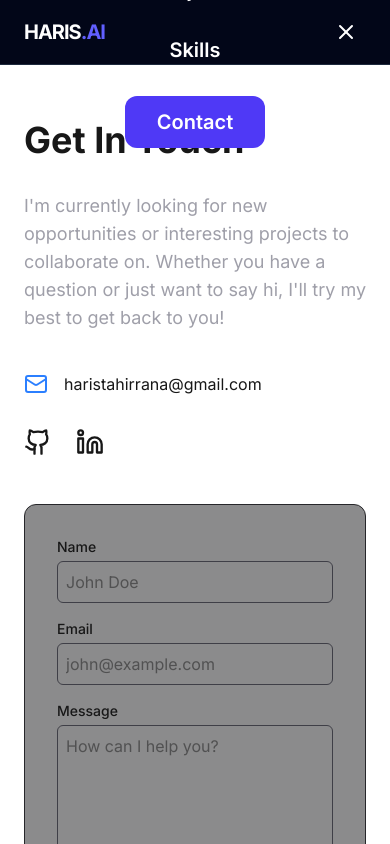
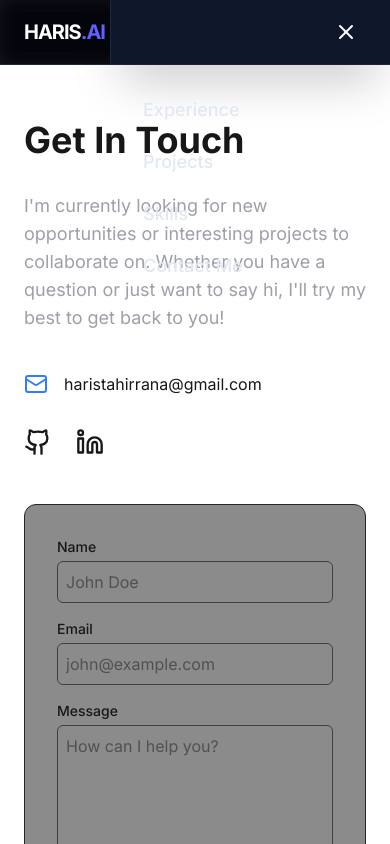
Before and after one commit to HarisTahir2003/portfolio, a Next.js app: page /contact in a window 390 px wide. Both pictures are taken after a click on the button 346 px from the left and 32 px from the top of the page. Shown: the top 844 px of the page. Built offline with nearby package versions, Linux system fonts and the light colour scheme.

Commit message:
edits in navbar

```diff
--- a/src/components/Navbar.tsx
+++ b/src/components/Navbar.tsx
@@ -1,17 +1,13 @@
 "use client";
-
-// hello this is navbar
 
 import { useState } from "react";
 import Link from "next/link";
 import { usePathname } from "next/navigation";
-import { Menu, X } from "lucide-react"; // Icons for mobile toggle
+import { Menu, X } from "lucide-react";
 
 const Navbar = () => {
   const [isOpen, setIsOpen] = useState(false);
   const pathname = usePathname();
-
-  // Navigation Logic
   const shouldReplace = pathname !== "/";
 
   const navLinks = [
@@ -20,10 +16,8 @@ const Navbar = () => {
     { name: "Skills", href: "/skills" },
   ];
 
-  const toggleMenu = () => setIsOpen(!isOpen);
-
   return (
-    <nav className="fixed top-0 w-full z-[100] bg-slate-950/90 backdrop-blur-md border-b border-slate-800">
+    <nav className="fixed top-0 w-full z-[100] bg-slate-950/80 backdrop-blur-md border-b border-slate-800">
       <div className="w-full px-6 md:px-10 h-16 flex items-center justify-between">
 
         {/* LOGO */}
@@ -31,60 +25,58 @@ const Navbar = () => {
           HARIS<span className="text-indigo-500">.AI</span>
         </Link>
 
-        {/* DESKTOP MENU (Hidden on Mobile) */}
+        {/* DESKTOP MENU */}
         <div className="hidden md:flex items-center space-x-8 text-sm font-medium text-slate-300">
           {navLinks.map((link) => (
-            <Link
-              key={link.name}
-              href={link.href}
-              replace={shouldReplace}
-              className="hover:text-indigo-400 transition-colors"
-            >
+            <Link key={link.name} href={link.href} replace={shouldReplace} className="hover:text-indigo-400 transition-colors">
               {link.name}
             </Link>
           ))}
-          <Link
-            href="/contact"
-            replace={shouldReplace}
-            className="px-4 py-2 bg-indigo-600 text-white rounded-lg hover:bg-indigo-700 transition-colors"
-          >
+          <Link href="/contact" replace={shouldReplace} className="px-4 py-2 bg-indigo-600 text-white rounded-lg hover:bg-indigo-700 transition-colors">
             Contact
           </Link>
         </div>
 
-        {/* MOBILE TOGGLE BUTTON (Hidden on Desktop) */}
+        {/* MOBILE TOGGLE BUTTON */}
         <button
-          onClick={toggleMenu}
-          className="md:hidden text-white p-2 z-[110]"
-          aria-label="Toggle Menu"
+          onClick={() => setIsOpen(!isOpen)}
+          className="md:hidden text-white p-2 z-[110] relative"
         >
           {isOpen ? <X size={24} /> : <Menu size={24} />}
         </button>
 
-        {/* MOBILE MENU OVERLAY */}
-        {isOpen && (
-          <div className="fixed inset-0 bg-slate-950 flex flex-col items-center justify-center space-y-8 text-xl font-semibold text-white md:hidden z-[100]">
-            {navLinks.map((link) => (
+        {/* MOBILE SIDEBAR OVERLAY (The Darkening Background) */}
+        <div
+          className={`fixed inset-0 bg-black/60 backdrop-blur-sm transition-opacity duration-300 md:hidden ${isOpen ? "opacity-100 pointer-events-auto" : "opacity-0 pointer-events-none"}`}
+          onClick={() => setIsOpen(false)}
+        />
+
+        {/* SLIDING SIDEBAR PANEL */}
+        <div className={`fixed top-0 right-0 h-full w-[280px] bg-slate-900 border-l border-slate-800 shadow-2xl transform transition-transform duration-300 ease-in-out md:hidden z-[105] ${isOpen ? "translate-x-0" : "translate-x-full"}`}>
+          <div className="flex flex-col h-full pt-24 px-8">
+            <div className="flex flex-col space-y-6">
+              {navLinks.map((link) => (
+                <Link
+                  key={link.name}
+                  href={link.href}
+                  replace={shouldReplace}
+                  onClick={() => setIsOpen(false)}
+                  className="text-lg font-medium text-slate-200 hover:text-indigo-400 transition-colors"
+                >
+                  {link.name}
+                </Link>
+              ))}
               <Link
-                key={link.name}
-                href={link.href}
+                href="/contact"
                 replace={shouldReplace}
-                onClick={() => setIsOpen(false)} // Close menu on click
-                className="hover:text-indigo-400 transition-colors"
+                onClick={() => setIsOpen(false)}
+                className="text-lg font-medium text-slate-200 hover:text-indigo-400 transition-colors"
               >
-                {link.name}
+                Contact Me
               </Link>
-            ))}
-            <Link
-              href="/contact"
-              replace={shouldReplace}
-              onClick={() => setIsOpen(false)}
-              className="px-8 py-3 bg-indigo-600 text-white rounded-xl hover:bg-indigo-700 transition-colors"
-            >
-              Contact
-            </Link>
+            </div>
           </div>
-        )}
+        </div>
       </div>
     </nav>
   );
```
